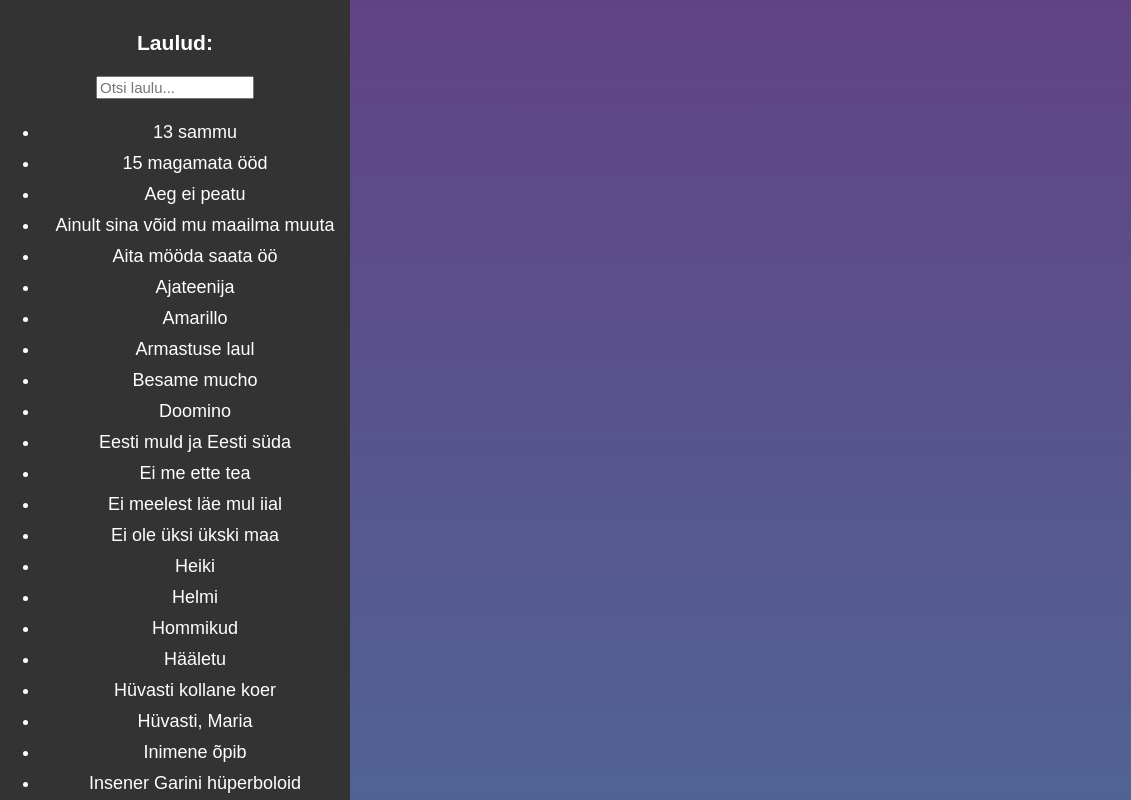
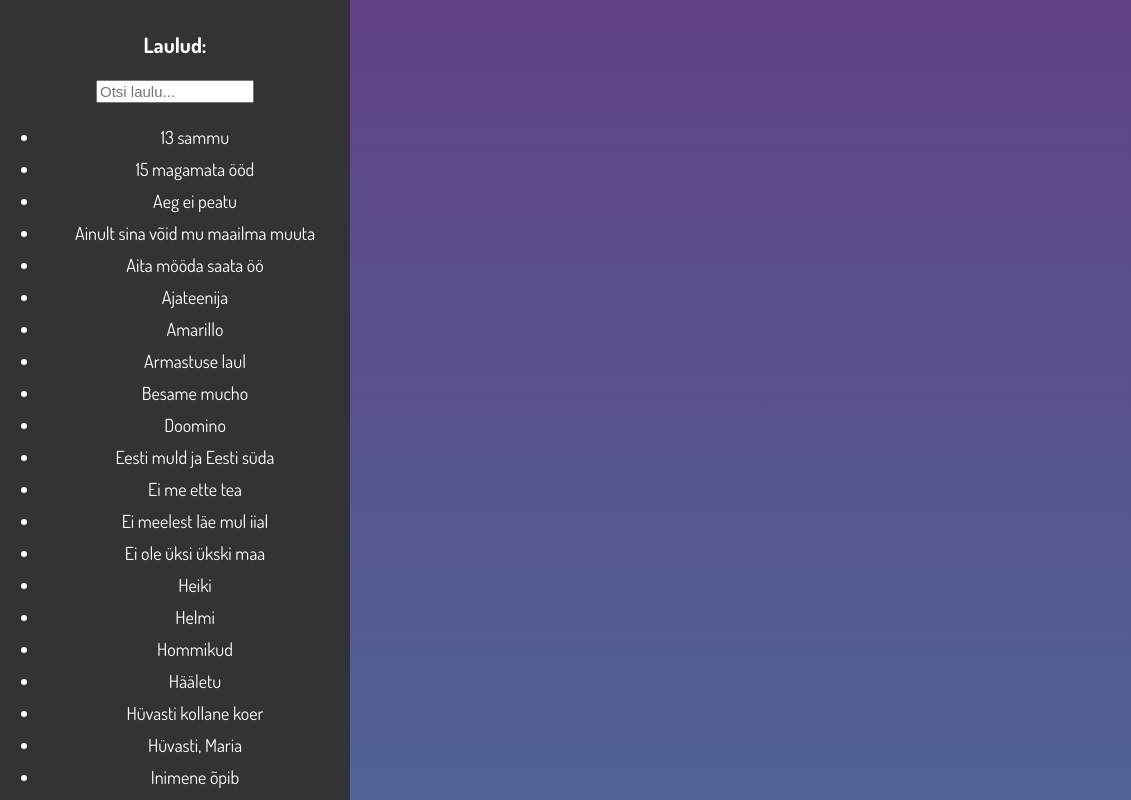
Before and after one commit to Huixor/Laulusonad, a plain HTML site: page index.html in a window 1280 px wide. Shown: the full height of the page, 0-1131 px from the left. Drawn offline with Linux system fonts and the light colour scheme.

Commit message:
Update index.html

```diff
--- a/index.html
+++ b/index.html
@@ -4,6 +4,8 @@
 	<title>Laulusõnad</title>
     <link rel="icon" type="image/x-icon" href="Icon.png">
 <style>
+@import url('https://fonts.googleapis.com/css2?family=Dosis:wght@400;700&display=swap');
+
 body {
     margin: 0;
     padding: 0;
```
